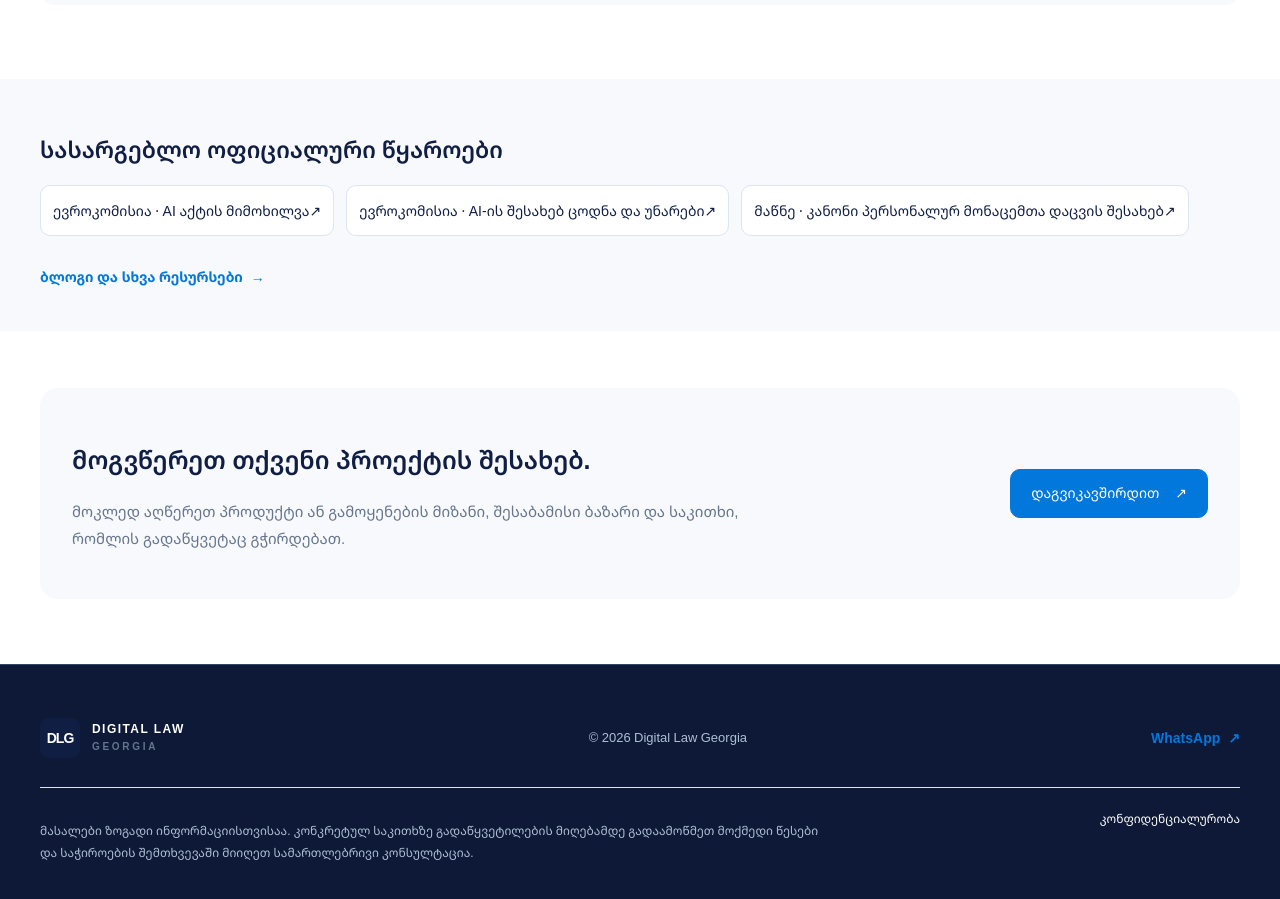
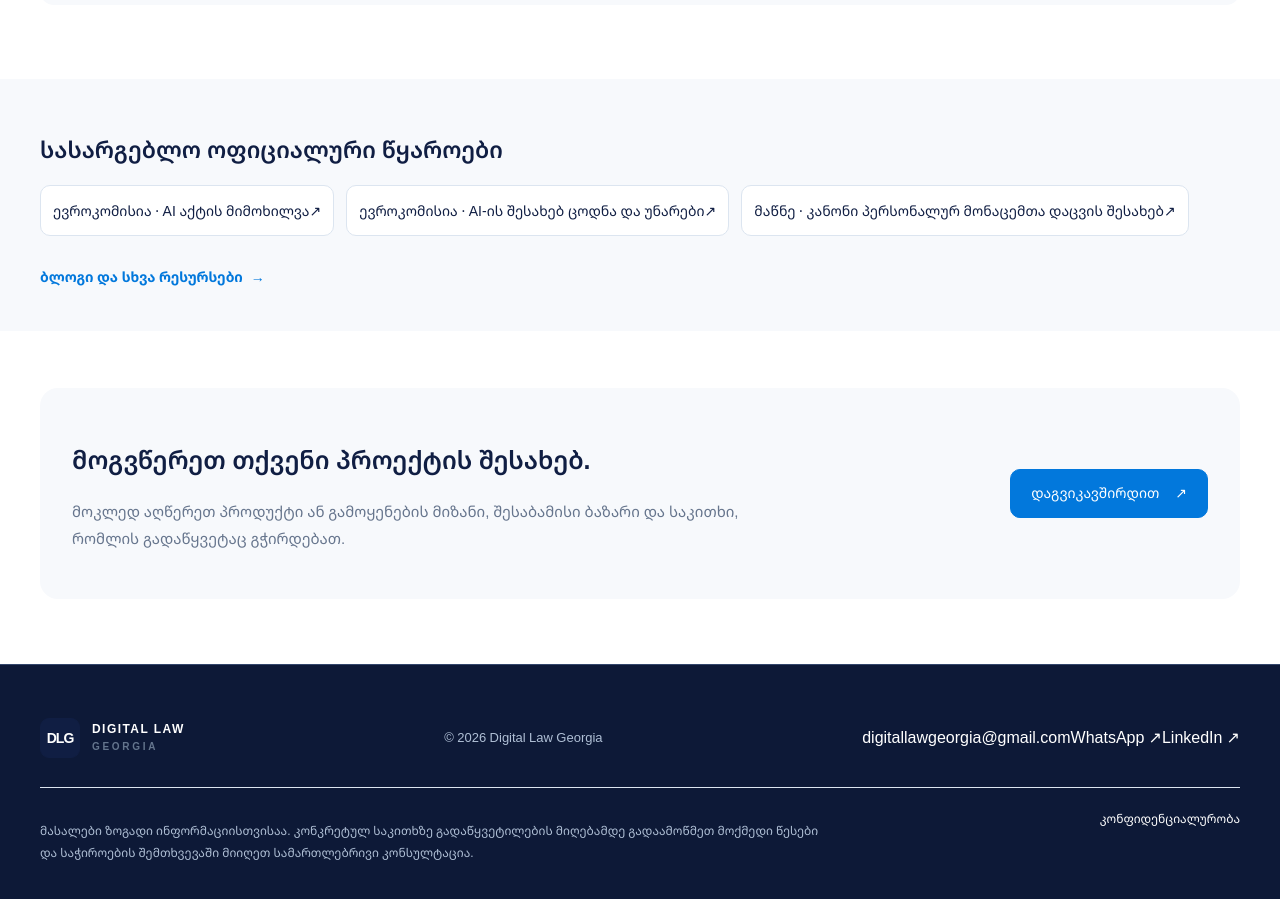
Before and after one commit to luka019/lukaswebsite, a Jekyll site: the page built from services/ai/index.html, in a window 1280 px wide and 900 px high, scrolled down 3011 px. Built offline with Jekyll 4.4.1, drawn with Linux system fonts in a browser that asks for light colours.

Commit message:
feat: unify DLG contact, privacy and boutique styling in _includes/resource-footer.html

```diff
--- a/_includes/resource-footer.html
+++ b/_includes/resource-footer.html
@@ -1,6 +1,6 @@
 <footer class="site-footer resource-footer">
   <div class="container">
-    <div class="footer-top"><a class="brand" href="{{ '/' | relative_url }}" data-site-link aria-label="Digital Law Georgia — მთავარი" data-en-aria="Digital Law Georgia — home"><span class="dl-mark dl-mark-footer" aria-hidden="true">DLG</span><span class="brand-wordmark"><span>DIGITAL LAW</span><span>GEORGIA</span></span></a><p>© <span id="year">2026</span> Digital Law Georgia</p><a class="text-link" href="https://wa.me/995598451132" target="_blank" rel="noopener noreferrer">WhatsApp <span aria-hidden="true">↗</span></a></div>
+    <div class="footer-top"><a class="brand" href="{{ '/' | relative_url }}" data-site-link aria-label="Digital Law Georgia — მთავარი" data-en-aria="Digital Law Georgia — home"><span class="dl-mark dl-mark-footer" aria-hidden="true">DLG</span><span class="brand-wordmark"><span>DIGITAL LAW</span><span>GEORGIA</span></span></a><p>© <span id="year">2026</span> Digital Law Georgia</p><div class="footer-direct-contacts"><a href="mailto:digitallawgeorgia@gmail.com">digitallawgeorgia@gmail.com</a><a href="https://wa.me/995598451132" target="_blank" rel="noopener noreferrer">WhatsApp ↗</a><a href="https://www.linkedin.com/in/luka-shakhkulashvili/" target="_blank" rel="noopener noreferrer">LinkedIn ↗</a></div></div>
     <div class="resource-footer-bottom"><p data-en="Resources provide general information, not individual legal advice. Check the current official text and the rules that apply to your matter.">მასალები ზოგადი ინფორმაციისთვისაა. კონკრეტულ საკითხზე გადაწყვეტილების მიღებამდე გადაამოწმეთ მოქმედი წესები და საჭიროების შემთხვევაში მიიღეთ სამართლებრივი კონსულტაცია.</p><a href="/privacy/" data-site-link data-en="Privacy">კონფიდენციალურობა</a></div>
   </div>
 </footer>
```
